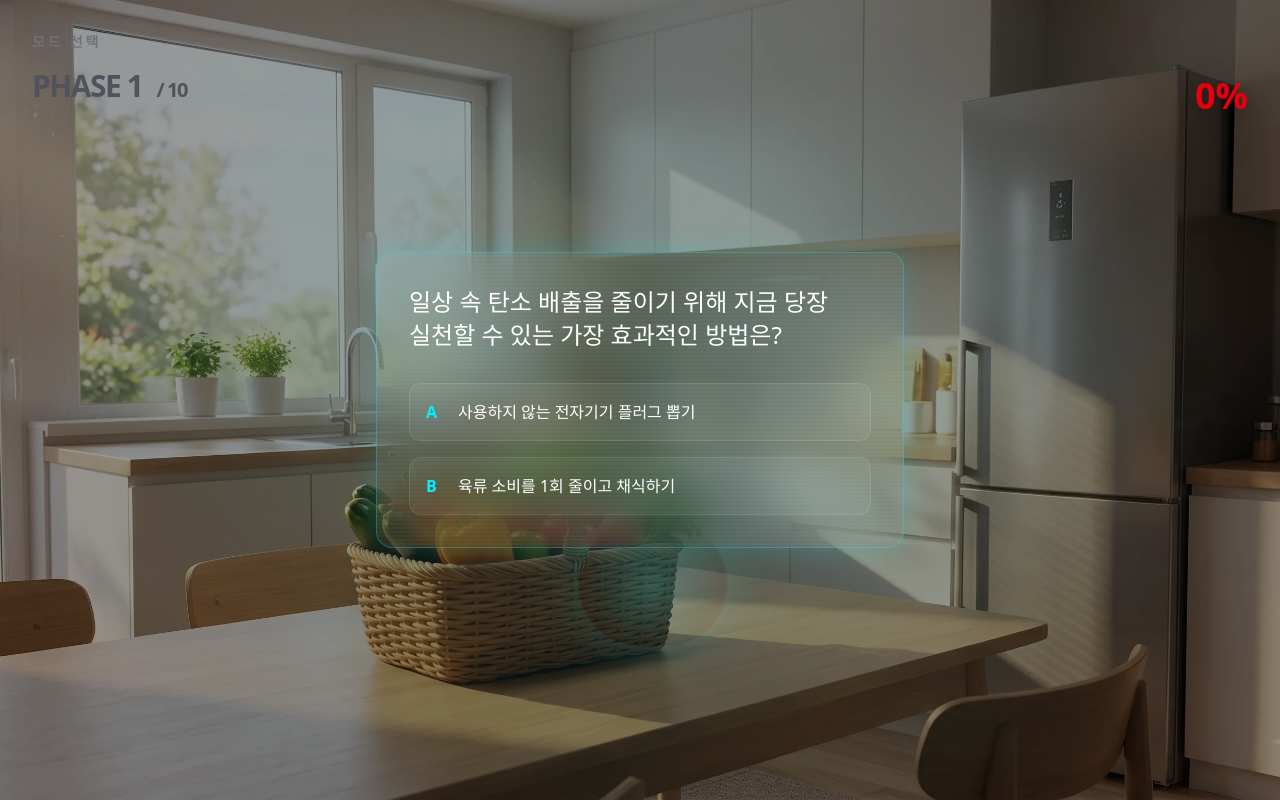
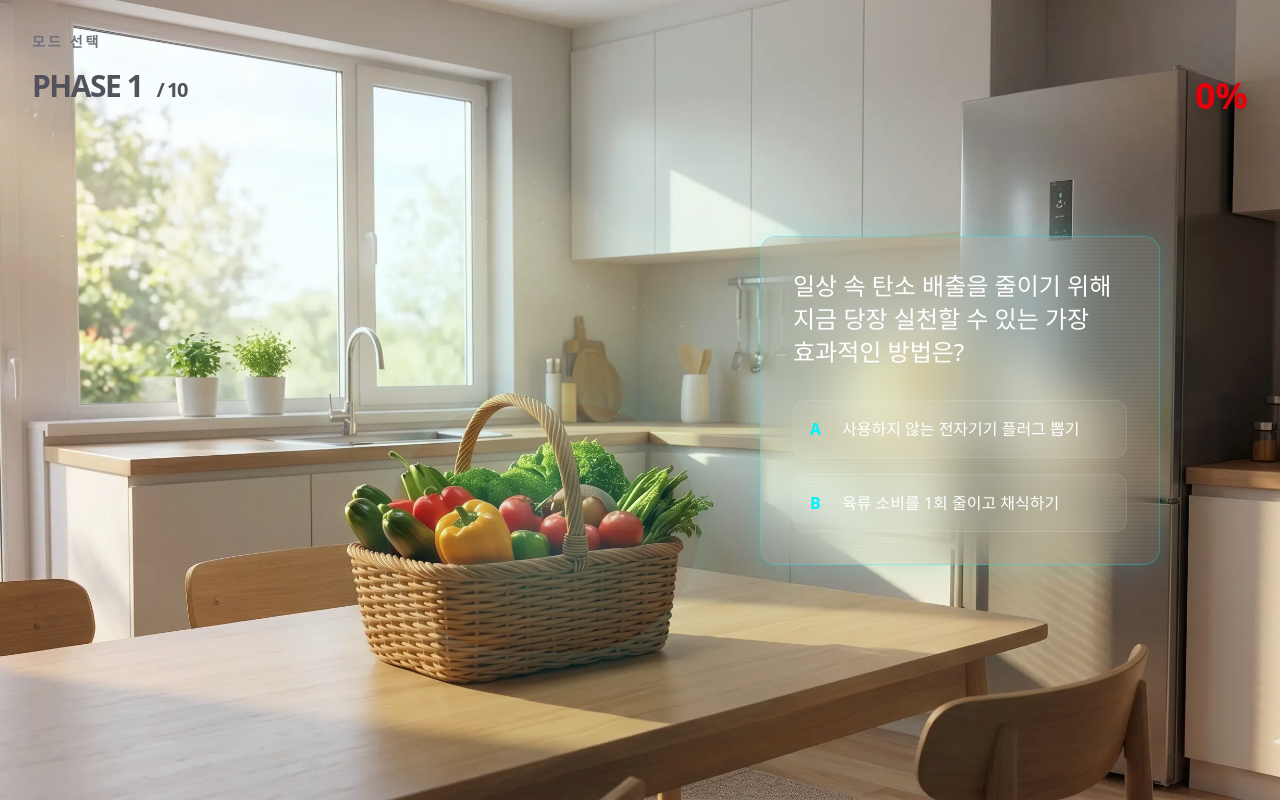
Before and after one commit to imsoohyeok/Anthropocene, a Next.js app: page /quiz in a window 1280 px wide. Both pictures are taken after a click on the button 408 px from the left and 464 px from the top of the page. Built offline with nearby package versions, Linux system fonts and the light colour scheme.

Commit message:
배경 사물 하이라이팅 위치 수정

```diff
--- a/src/components/quiz/QuizRoom.tsx
+++ b/src/components/quiz/QuizRoom.tsx
@@ -11,8 +11,22 @@ export default function QuizRoom({ quiz, onAnswer }: QuizRoomProps) {
   const config = THEME_CONFIG[quiz.theme];
   const waterLevel = useGameStore((state) => state.waterLevel);
 
+  const targetObj = quiz.highlightObject
+    ? SPOTLIGHT_COORDS[quiz.highlightObject as SpotlightTarget]
+    : null;
+
+  const cardPosition = targetObj?.cardPos || "center";
+
+  const layoutClasses = {
+    center: "items-center justify-center",
+    left: "items-center justify-start pl-8 md:pl-24",
+    right: "items-center justify-end pr-8 md:pr-24",
+  };
+
   return (
-    <div className="relative w-full h-screen flex items-center justify-center overflow-hidden bg-black">
+    <div
+      className={`relative w-full h-screen flex ${layoutClasses[cardPosition]} overflow-hidden bg-black transition-all duration-700`}
+    >
       {/* 1. 배경 이미지 레이어 */}
       <AnimatePresence mode="wait">
         <motion.div
@@ -28,7 +42,7 @@ export default function QuizRoom({ quiz, onAnswer }: QuizRoomProps) {
             alt={`${quiz.theme} background`}
             fill
             priority
-            className="object-cover opacity-60"
+            className="object-cover"
           />
 
           {/* 영구적 엠비언스: 수치가 높을수록 방 전체가 붉게 달아오름 */}
@@ -48,34 +62,25 @@ export default function QuizRoom({ quiz, onAnswer }: QuizRoomProps) {
         </motion.div>
       </AnimatePresence>
 
-      {/* 스포트라이트 강조 레이어 (배경 위, 카드 뒤) */}
-      <AnimatePresence>
-        {quiz.highlightObject &&
-          SPOTLIGHT_COORDS[quiz.highlightObject as SpotlightTarget] && (
+      {/* 스포트라이트 조명 레이어 */}
+      <AnimatePresence mode="wait">
+        {targetObj && (
           <motion.div
-              key={quiz.highlightObject} // 타겟이 바뀌면 애니메이션 새로 시작
+            key={`spotlight-${quiz.id}`}
             initial={{ opacity: 0, scale: 0.8 }}
-              animate={{
-                opacity: [0.3, 0.8, 0.3],
-                scale: [0.95, 1.05, 0.95],
+            animate={{ opacity: [0.3, 0.8, 0.3], scale: [0.95, 1.05, 0.95] }}
+            exit={{
+              opacity: 0,
+              scale: 0.8,
+              transition: { duration: 0.5, ease: "easeIn" },
             }}
-              exit={{ opacity: 0, scale: 0.8 }}
             transition={{ duration: 2, repeat: Infinity, ease: "easeInOut" }}
             className="absolute z-10 pointer-events-none rounded-full"
             style={{
-                // 퀴즈 데이터가 지목한 사물의 좌표와 크기를 적용
-                top: SPOTLIGHT_COORDS[quiz.highlightObject as SpotlightTarget]
-                  .top,
-                left: SPOTLIGHT_COORDS[quiz.highlightObject as SpotlightTarget]
-                  .left,
-                width:
-                  SPOTLIGHT_COORDS[quiz.highlightObject as SpotlightTarget]
-                    .width,
-                height:
-                  SPOTLIGHT_COORDS[quiz.highlightObject as SpotlightTarget]
-                    .height,
-
-                // 현재 테마의 메인 컬러(config.color)를 활용한 홀로그램 빛무리
+              top: targetObj.top,
+              left: targetObj.left,
+              width: targetObj.width,
+              height: targetObj.height,
               background: `radial-gradient(circle, ${config.color}80 0%, transparent 70%)`,
               mixBlendMode: "screen",
               boxShadow: `0 0 40px 10px ${config.color}4d`,
@@ -85,7 +90,7 @@ export default function QuizRoom({ quiz, onAnswer }: QuizRoomProps) {
       </AnimatePresence>
 
       {/* 퀴즈 카드 레이어 */}
-      <div className="relative z-20 w-full max-w-xl px-6">
+      <div className="relative z-20 w-full max-w-md px-6">
         <HologramCard
           quiz={quiz}
           onAnswer={onAnswer}
--- a/src/data/QuizRoom.ts
+++ b/src/data/QuizRoom.ts
@@ -36,14 +36,74 @@ export const THEME_CONFIG = {
 
 // 퀴즈에 따른 배경 강조
 export const SPOTLIGHT_COORDS: Record<SpotlightTarget, CoordValue> = {
-  ac: { top: "10%", left: "70%", width: "25vw", height: "15vw" },
-  tv: { top: "40%", left: "20%", width: "20vw", height: "20vw" },
-  lighting: { top: "5%", left: "45%", width: "15vw", height: "15vw" },
-  clothes: { top: "50%", left: "85%", width: "15vw", height: "25vw" },
-  washingMachine: { top: "70%", left: "75%", width: "20vw", height: "25vw" },
-  food: { top: "65%", left: "45%", width: "12vw", height: "10vw" },
-  fridge: { top: "30%", left: "80%", width: "15vw", height: "40vw" },
-  boiler: { top: "20%", left: "5%", width: "12vw", height: "25vw" },
-  tumbler: { top: "60%", left: "35%", width: "8vw", height: "12vw" },
-  transportation: { top: "75%", left: "15%", width: "30vw", height: "20vw" },
+  ac: {
+    top: "1%",
+    left: "55%",
+    width: "25vw",
+    height: "10vw",
+    cardPos: "left",
+  },
+  tv: {
+    top: "35%",
+    left: "52%",
+    width: "28vw",
+    height: "18vw",
+    cardPos: "left",
+  },
+  lighting: {
+    top: "1%",
+    left: "55%",
+    width: "25vw",
+    height: "10vw",
+    cardPos: "left",
+  },
+  clothes: {
+    top: "15%",
+    left: "55%",
+    width: "30vw",
+    height: "30vw",
+    cardPos: "left",
+  },
+  washingMachine: {
+    top: "40%",
+    left: "32%",
+    width: "25vw",
+    height: "30vw",
+    cardPos: "right",
+  },
+  food: {
+    top: "50%",
+    left: "30%",
+    width: "25vw",
+    height: "20vw",
+    cardPos: "right",
+  },
+  fridge: {
+    top: "30%",
+    left: "80%",
+    width: "15vw",
+    height: "40vw",
+    cardPos: "left",
+  },
+  boiler: {
+    top: "25%",
+    left: "20%",
+    width: "10vw",
+    height: "12vw",
+    cardPos: "right",
+  },
+  tumbler: {
+    top: "25%",
+    left: "56%",
+    width: "10vw",
+    height: "14vw",
+    cardPos: "left",
+  },
+  transportation: {
+    top: "30%",
+    left: "1%",
+    width: "40vw",
+    height: "35vw",
+    cardPos: "right",
+  },
 };
--- a/src/types/quiz.ts
+++ b/src/types/quiz.ts
@@ -56,4 +56,5 @@ export interface CoordValue {
   left: string;
   width: string;
   height: string;
+  cardPos: "left" | "right" | "center";
 }
```
Lines whose indentation alone changed are shown as unchanged.
